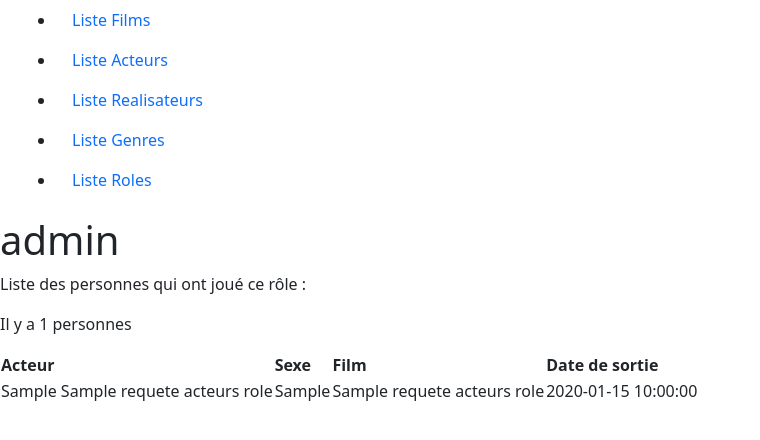
After one commit to saidtimaev/Cinema, a PHP site: template view/infos/infosRole.php in a window 1280 px wide. The commit adds this page. Shown: the top 440 px of the page, without its empty margins (0-760 px from the left). Run offline with PHP 8.4, Linux system fonts and the light colour scheme; the template is opened without the code that fills it: most values are stand-ins (such as "Sample title", 1, 10 or a date in 2020).

Commit message:
ajout infosRole

```diff
--- a/index.php
+++ b/index.php
@@ -21,6 +21,7 @@ if(isset($_GET["action"])){
         case "infosActeur" : $ctrlCinema->infosActeur($_GET['id']); break;
         case "infosRealisateur" : $ctrlCinema->infosRealisateur($_GET['id']); break;
         case "infosGenre" : $ctrlCinema->infosGenre($_GET['id']); break;
+        case "infosRole" : $ctrlCinema->infosRole($_GET['id']); break;
 
     }
 }
--- /dev/null
+++ b/view/infos/infosRole.php
@@ -0,0 +1,45 @@
+<?php ob_start(); ?>
+
+<?php $role = $requeteInfosRole->fetch();
+?>
+
+<h1><?php echo $role["role_nom"]."<br>"; ?> </h1>
+
+
+
+
+
+
+<p>Liste des personnes qui ont joué ce rôle :</p>
+
+<p>Il y a <?= $requeteActeursRole->rowCount() ?> personnes</p>
+
+<table>
+    <thead>
+        <tr>
+            <th>Acteur</th>
+            <th>Sexe</th>
+            <th>Film</th>
+            <th>Date de sortie</th>
+        </tr>
+    </thead>
+    <tbody>
+    <?php
+            foreach($requeteActeursRole->fetchAll() as $acteurRole){ ?>
+                <tr>
+                    <td><?php echo $acteurRole["personne_prenom"]." ".$acteurRole["personne_nom"]; ?></td>
+                    <td><?php echo $acteurRole["personne_sexe"]; ?></td>
+                    <td><?php echo $acteurRole["film_titre"]; ?></td>
+                    <td><?php echo $acteurRole["film_date_sortie"]; ?></td>
+                </tr>
+            <?php } ?>
+    </tbody>
+
+</table>
+
+<?php
+
+$titrePage = $role["role_nom"];
+$titreSecond = "";
+$content = ob_get_clean();
+require "view/template.php";
--- a/view/listes/listeRoles.php
+++ b/view/listes/listeRoles.php
@@ -12,7 +12,8 @@
         <?php
             foreach($requete->fetchAll() as $role){ ?>
                 <tr>
-                    <td><?= $role["role_nom"] ?></td>
+                    <td><a href="index.php?id=<?= $role["id_role"] ?>&action=infosRole"><?= $role["role_nom"] ?></a></td>
+                </tr>
                 </tr>
             <?php } ?>
     </tbody>
```
Also changed, not shown: Controller/CinemaController.php (+31 -1 lines).
